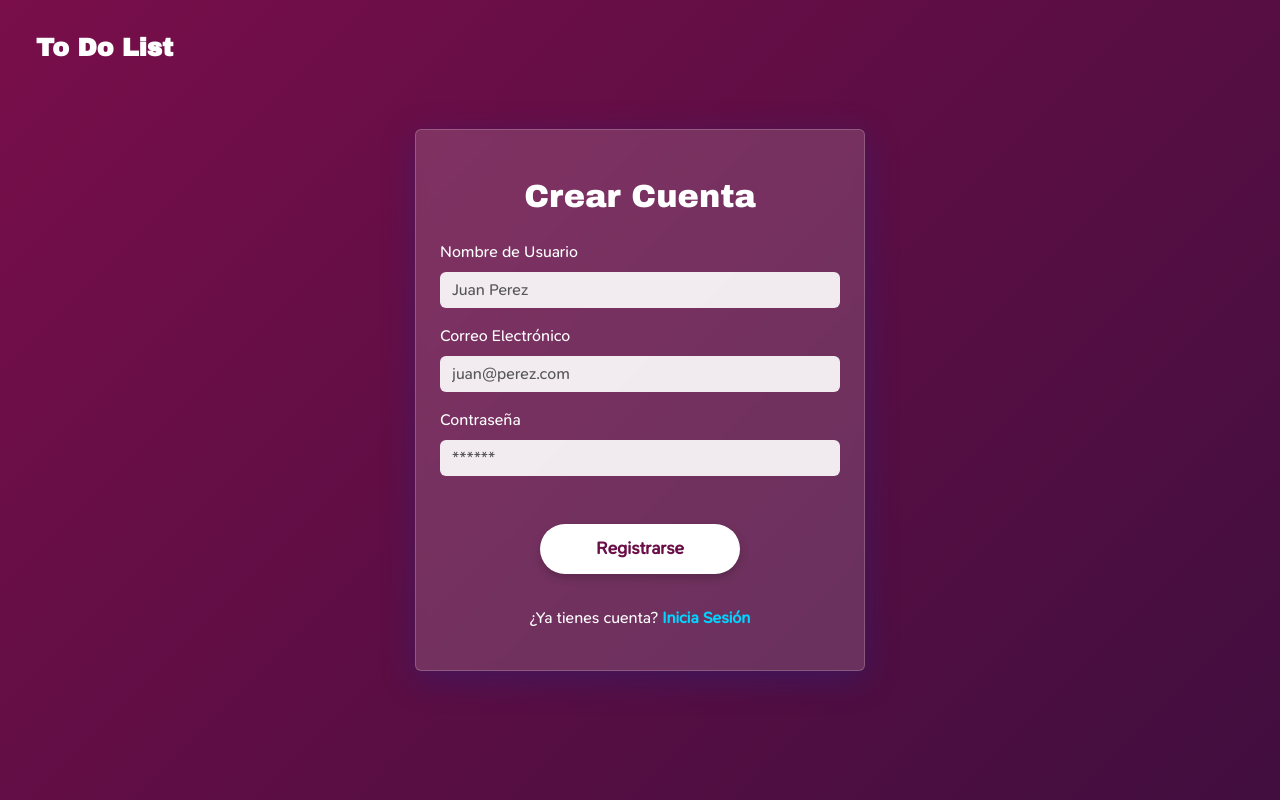
After one commit to whoAlexander/to-do-list-php, a PHP site: page /register.php in a window 1280 px wide. The commit adds this page. Run offline with PHP 8.4, Linux system fonts and the light colour scheme.

Commit message:
Agregue las acciones de registro y la configuracion con la conexion a la base de datos en el register

```diff
--- a/assets/css/style.css
+++ b/assets/css/style.css
@@ -58,6 +58,16 @@ body {
   background-color: transparent;
   /* Asegúrate de que el texto sea blanco para que contraste bien */
   color: white;
+}
+.principal {
+  font-family: "Archivo Black", sans-serif;
+  font-weight: 600;
+  font-style: normal;
+  text-align: center;
+  margin-bottom: 10px;
+  font-size: 25px;
+  font-weight: bold;
+  color: #ffffff;
 }
 .title {
   font-family: "Archivo Black", sans-serif;
@@ -121,3 +131,49 @@ body {
     padding: 15px;
   }
 }
+
+/* Agrega esta clase nueva para asegurar el efecto */
+.glass-card {
+  background-color: rgba(
+    255,
+    255,
+    255,
+    0.15
+  ) !important; /* El !important mata el blanco de Bootstrap */
+  backdrop-filter: blur(5px);
+  -webkit-backdrop-filter: blur(5px);
+  border: 1px solid rgba(255, 255, 255, 0.2);
+  box-shadow: 0 8px 32px 0 rgba(31, 38, 135, 0.37); /* Sombra suave para darle profundidad */
+  color: white !important; /* Fuerza a que todo el texto dentro sea blanco */
+}
+
+/* Opcional: Esto ayuda a que los inputs (donde escribes) no se vean tan blancos brillantes */
+.glass-card input.form-control {
+  background: rgba(255, 255, 255, 0.9); /* Un blanco un poquito transparente */
+  border: none;
+  color: #333;
+}
+/* Alerta de Éxito (Verde Cristal) */
+.alert-glass-success {
+  background-color: rgba(25, 135, 84, 0.25) !important; /* Verde transparente */
+  border: 1px solid rgba(25, 135, 84, 0.5);
+  color: #a3cfbb !important; /* Texto verde claro legible */
+  backdrop-filter: blur(5px);
+  border-radius: 10px;
+  font-size: 0.9rem;
+}
+
+/* Alerta de Error/Advertencia (Amarillo/Naranja Cristal) */
+.alert-glass-warning {
+  background-color: rgba(
+    255,
+    193,
+    7,
+    0.25
+  ) !important; /* Amarillo transparente */
+  border: 1px solid rgba(255, 193, 7, 0.5);
+  color: #ffe69c !important; /* Texto amarillo claro legible */
+  backdrop-filter: blur(5px);
+  border-radius: 10px;
+  font-size: 0.9rem;
+}
--- /dev/null
+++ b/config/conexion.php
@@ -0,0 +1,17 @@
+<?php
+// Configuración de la base de datos
+$servername = "localhost"; // El servidor es localhost
+$username = "root";         // Usuario por defecto en XAMPP
+$password = "";             // Contraseña por defecto (vacía)
+$dbname = "to do list"; // Cambia esto por tu base de datos
+$message = "";
+// Crear conexión
+$conexion = new mysqli($servername, $username, $password, $dbname);
+
+// Comprobar la conexión
+if ($conexion->connect_error) {
+    die("Error de conexión: " . $conexion->connect_error);
+}
+else{
+    echo "<script>console.log('conexion exitosa a la base de datos 👌')</script>";
+}
--- /dev/null
+++ b/includes/footer.php
@@ -0,0 +1,5 @@
+<script src="https://cdn.jsdelivr.net/npm/bootstrap@5.3.3/dist/js/bootstrap.bundle.min.js" integrity="sha384-YvpcrYf0tY3lHB60NNkmXc5s9fDVZLESaAA55NDzOxhy9GkcIdslK1eN7N6jIeHz" crossorigin="anonymous"></script>
+
+</main>
+</body>
+</html>
--- /dev/null
+++ b/includes/header.php
@@ -0,0 +1,14 @@
+<!DOCTYPE html>
+<html lang="es">
+<head>
+    <meta charset="UTF-8">
+    <meta name="viewport" content="width=device-width, initial-scale=1.0">
+
+    <title>To Do List</title>
+
+    <link href="https://cdn.jsdelivr.net/npm/bootstrap@5.3.3/dist/css/bootstrap.min.css" rel="stylesheet" integrity="sha384-QWTKZyjpPEjISv5WaRU9OFeRpok6YctnYmDr5pNlyT2bRjXh0JMhjY6hW+ALEwIH" crossorigin="anonymous">
+
+    <link rel="stylesheet" href="assets/css/style.css?v=1.0">
+</head>
+<body>
+<main>
--- /dev/null
+++ b/includes/nav-simple.php
@@ -0,0 +1,5 @@
+<nav class="navbar fixed-top p-4">
+    <div class="container-fluid">
+        <a class="navbar-brand logo-nav text-white principal" href="index.php">To Do List</a>
+    </div>
+</nav>
--- a/index.php
+++ b/index.php
@@ -12,8 +12,8 @@
     <div class="contenedor">
         <h1 class="title">To Do List</h1>
             <p class="fs-5">Te ayuda a organizarte de una forma sencilla</p>
-        <button class="button-start mt-5">Empezar</button>
-        <p class="mt-3 ">ya tienes una cuenta? <a href="login.php" class="link-login"">Inicia Sesion</a></p>
+        <a href="register.php"><button class="button-start mt-5">Empezar</button></a>
+        <p class="mt-3 ">ya tienes una cuenta? <a href="login.php" class="link-login"">Iniciar Sesion</a></p>
     </div>
 </body>
 </html>
--- /dev/null
+++ b/register.php
@@ -0,0 +1,48 @@
+<?php require 'config/conexion.php'; ?>
+<?php include 'includes/header.php'; ?>
+<?php include 'includes/nav-simple.php'; ?>
+
+<div class="card glass-card p-4" style="width: 450px; margin: auto;">
+
+    <h2 class="text-center mt-4 mb-4" style="font-family: 'Archivo Black', sans-serif; font-size: 2rem;">Crear Cuenta</h2>
+
+    <?php if (isset($_GET['mensaje'])): ?>
+
+    <?php if ($_GET['mensaje'] == 'duplicado'): ?>
+        <div class="alert alert-glass-warning text-center" role="alert">
+            ⚠️ Ese usuario o correo ya está registrado.
+        </div>
+
+    <?php elseif ($_GET['mensaje'] == 'error'): ?>
+        <div class="alert alert-glass-warning text-center" role="alert">
+            ❌ Ocurrió un error inesperado. Intenta de nuevo.
+        </div>
+
+    <?php endif; ?>
+    <?php endif; ?>
+
+    <form action="acciones/register_accion.php" method="POST">
+        <div class="mb-3 text-start">
+            <label class="form-label text-white">Nombre de Usuario</label>
+            <input type="text" name="username" class="form-control" required placeholder="Juan Perez">
+        </div>
+
+        <div class="mb-3 text-start">
+            <label class="form-label text-white">Correo Electrónico</label>
+            <input type="email" name="email" class="form-control" required placeholder="juan@perez.com">
+        </div>
+
+        <div class="mb-3 text-start">
+            <label class="form-label text-white">Contraseña</label>
+            <input type="password" name="password" class="form-control" required placeholder="******">
+        </div>
+        <button type="submit" class="button-start w-50 mt-5 d-block mx-auto">Registrarse</button>
+    </form>
+
+    <p class="mt-3 text-white text-center">
+        ¿Ya tienes cuenta? <a href="login.php" class="link-login">Inicia Sesión</a>
+    </p>
+
+</div>
+
+<?php include 'includes/footer.php'; ?>
```
Also changed, not shown: acciones/register_accion.php (added, +36 -0 lines), login.php (added, +42 -0 lines).
